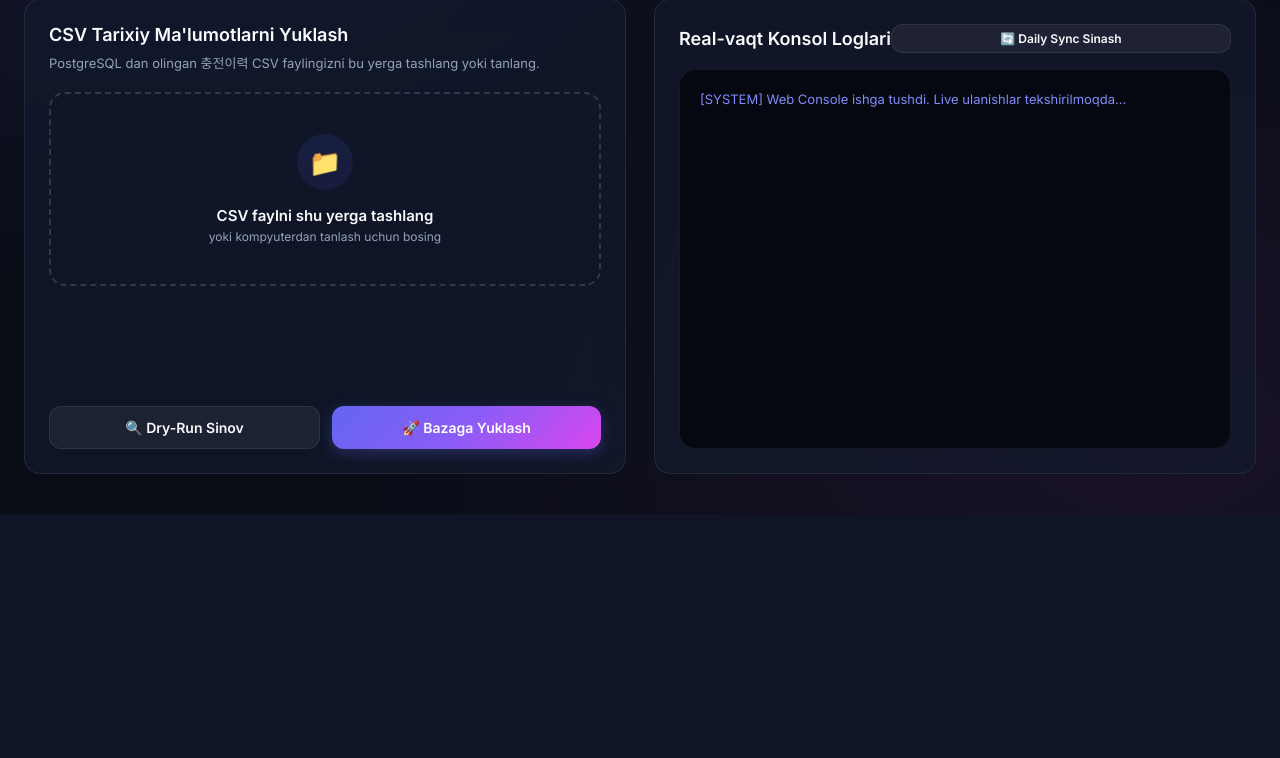
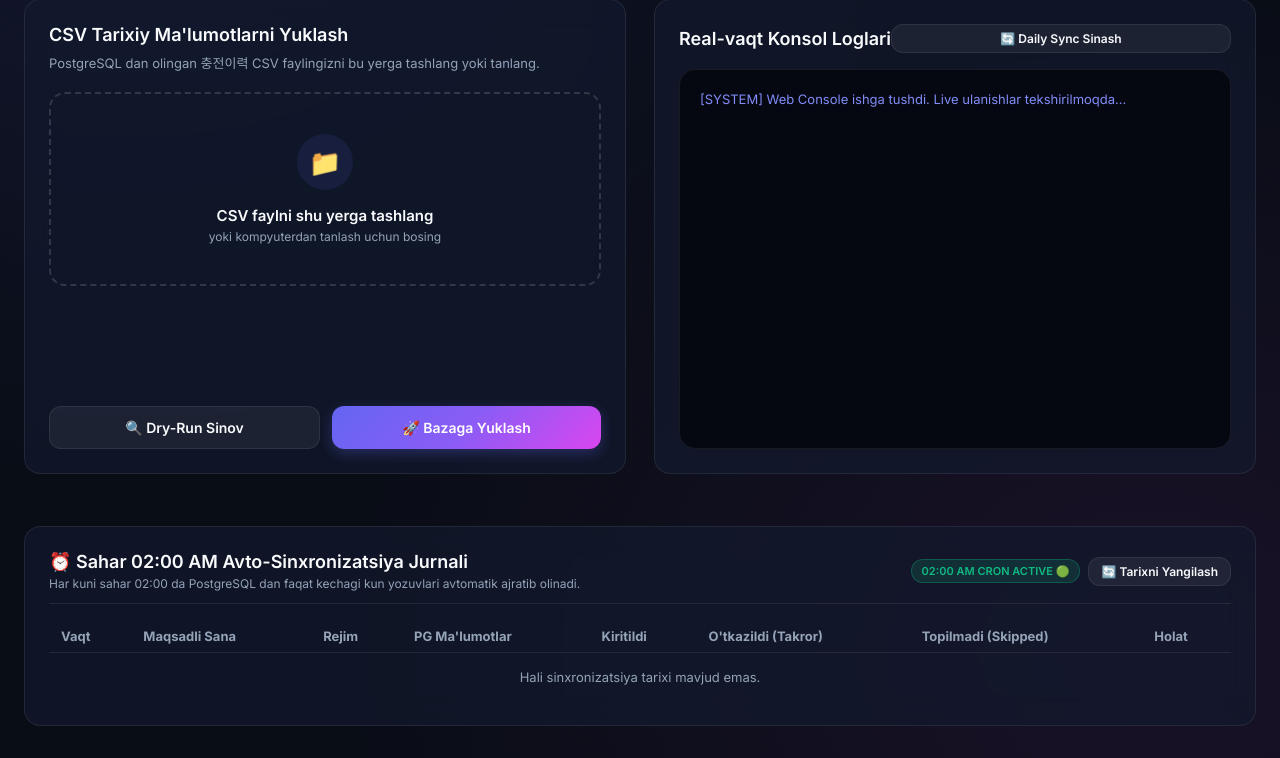
Before and after one commit to abdulboriy6863/pg_to_mariadb_sync, a FastAPI app: page / in a window 1280 px wide. Shown: the part 286-1044 px from the top of the page. Before the commit the page ends 800 px from the top, so only its background shows below. Run offline with FastAPI, Linux system fonts and the light colour scheme; data that the repository does not hold is empty.

Commit message:
add 2am cron history table and UI dashboard widgets

```diff
--- a/static/app.js
+++ b/static/app.js
@@ -347,6 +347,50 @@ document.addEventListener("DOMContentLoaded", () => {
     }
   }
 
+  const btnRefreshHistory = document.getElementById("btnRefreshHistory");
+  if (btnRefreshHistory) {
+    btnRefreshHistory.addEventListener("click", () => fetchSyncHistory());
+  }
+
+  fetchSyncHistory();
+
+  async function fetchSyncHistory() {
+    const tbody = document.getElementById("syncHistoryTableBody");
+    if (!tbody) return;
+
+    try {
+      const res = await fetch("/api/sync-history");
+      const history = await res.json();
+
+      if (!Array.isArray(history) || history.length === 0) {
+        tbody.innerHTML = '<tr><td colspan="8" style="padding: 16px; text-align: center; color: var(--text-muted);">Hali sinxronizatsiya tarixi mavjud emas.</td></tr>';
+        return;
+      }
+
+      tbody.innerHTML = history.map(item => {
+        const statusBadge = item.status === "success"
+          ? '<span class="badge badge-success">OK 🟢</span>'
+          : '<span class="badge badge-danger">SKIPPED 🔴</span>';
+
+        return `
+          <tr style="border-bottom: 1px solid var(--border-color);">
+            <td style="padding: 8px 12px; font-weight: 500;">${item.timestamp || '-'}</td>
+            <td style="padding: 8px 12px; color: #38bdf8;">${item.target_date || '-'}</td>
+            <td style="padding: 8px 12px;">${item.mode === 'live' ? 'LIVE (Real)' : 'DRY-RUN'}</td>
+            <td style="padding: 8px 12px;">${item.total_pg_records || item.count || 0} ta</td>
+            <td style="padding: 8px 12px; color: #4ade80;">${item.inserted || 0} ta</td>
+            <td style="padding: 8px 12px; color: #facc15;">${item.duplicates_skipped || 0} ta</td>
+            <td style="padding: 8px 12px; color: #f87171;">${item.unmapped_count || item.skipped || 0} ta</td>
+            <td style="padding: 8px 12px;">${statusBadge}</td>
+          </tr>
+        `;
+      }).join("");
+
+    } catch (err) {
+      console.error("History fetch error:", err);
+    }
+  }
+
   async function uploadAndExecute(dryRun) {
     if (!selectedFile) {
       alert("Iltimos, avval CSV faylni yuklang!");
@@ -374,7 +418,16 @@ document.addEventListener("DOMContentLoaded", () => {
         } else {
           appendLog("Muvaffaqiyatli joylandi: " + result.inserted + " ta | Dublikat o'tkazildi: " + result.duplicates_skipped + " ta", "success");
           fetchStatus();
+          fetchSyncHistory();
         }
+
+        if (result.missing_stations && result.missing_stations.length > 0) {
+          appendLog("⚠️ Topilmagan stansiyalar: " + result.missing_stations.join(", "), "warn");
+        }
+        if (result.missing_chargers && result.missing_chargers.length > 0) {
+          appendLog("⚠️ Topilmagan qurilmalar: " + result.missing_chargers.join(", "), "warn");
+        }
+
       } else {
         const errorMsg = result.message || result.detail || "Noma'lum xatolik";
         appendLog("Xatolik: " + errorMsg, "error");
@@ -385,17 +438,18 @@ document.addEventListener("DOMContentLoaded", () => {
   }
 
   async function triggerDailySync() {
-    appendLog("Kunlik PostgreSQL sinxronizatsiyasi boshlandi (Dry-run)...", "info");
+    appendLog("Kunlik PostgreSQL sinxronizatsiyasi sinovdan o'tkazilmoqda (Dry-run)...", "info");
     try {
       const formData = new FormData();
       formData.append("dry_run", true);
 
-      const res = await fetch("/api/upload-csv", {
+      const res = await fetch("/api/daily-sync", {
         method: "POST",
         body: formData
       });
       const result = await res.json();
       appendLog("Daily Sync Sinov Natijasi: " + JSON.stringify(result), "success");
+      fetchSyncHistory();
     } catch (err) {
       appendLog("Daily sync xatoligi: " + err.message, "error");
     }
--- a/templates/index.html
+++ b/templates/index.html
@@ -111,6 +111,43 @@
 
     </section>
 
+    <!-- 02:00 AM Daily Auto-Sync & History Section -->
+    <section class="card" style="margin-top: 24px;">
+      <div class="card-header" style="border-bottom: 1px solid var(--border-color); padding-bottom: 12px; margin-bottom: 16px;">
+        <div>
+          <h2 style="font-size: 18px; font-weight: 600;">⏰ Sahar 02:00 AM Avto-Sinxronizatsiya Jurnali</h2>
+          <p style="font-size: 12px; color: var(--text-muted); margin-top: 4px;">Har kuni sahar 02:00 da PostgreSQL dan faqat kechagi kun yozuvlari avtomatik ajratib olinadi.</p>
+        </div>
+        <div style="display: flex; gap: 8px; align-items: center;">
+          <span class="badge badge-success">02:00 AM CRON ACTIVE 🟢</span>
+          <button id="btnRefreshHistory" class="btn btn-secondary" style="padding: 6px 12px; font-size: 12px;">🔄 Tarixni Yangilash</button>
+        </div>
+      </div>
+
+      <!-- Sync History Table -->
+      <div style="overflow-x: auto;">
+        <table style="width: 100%; border-collapse: collapse; font-size: 13px; text-align: left;">
+          <thead>
+            <tr style="border-bottom: 1px solid var(--border-color); color: var(--text-muted);">
+              <th style="padding: 8px 12px;">Vaqt</th>
+              <th style="padding: 8px 12px;">Maqsadli Sana</th>
+              <th style="padding: 8px 12px;">Rejim</th>
+              <th style="padding: 8px 12px;">PG Ma'lumotlar</th>
+              <th style="padding: 8px 12px;">Kiritildi</th>
+              <th style="padding: 8px 12px;">O'tkazildi (Takror)</th>
+              <th style="padding: 8px 12px;">Topilmadi (Skipped)</th>
+              <th style="padding: 8px 12px;">Holat</th>
+            </tr>
+          </thead>
+          <tbody id="syncHistoryTableBody">
+            <tr>
+              <td colspan="8" style="padding: 16px; text-align: center; color: var(--text-muted);">Sinxronizatsiya tarixi yuklanmoqda...</td>
+            </tr>
+          </tbody>
+        </table>
+      </div>
+    </section>
+
   </main>
 
   <!-- Settings Modal -->
```
